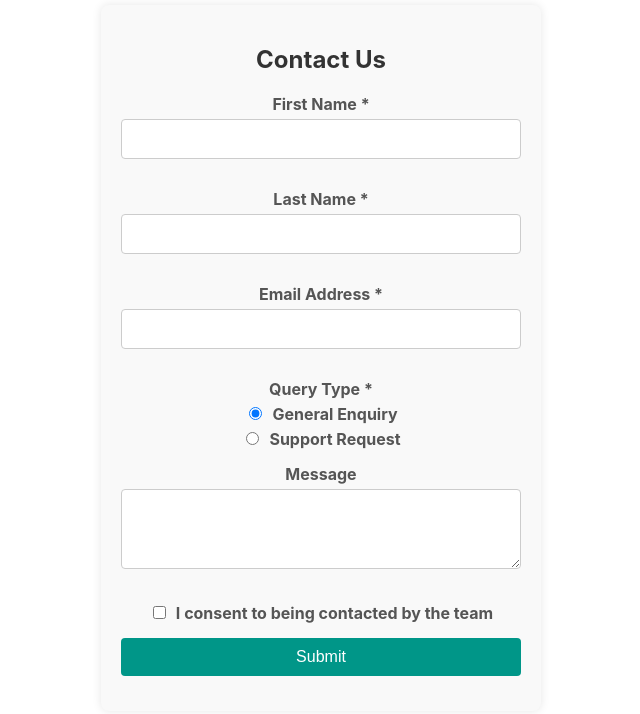
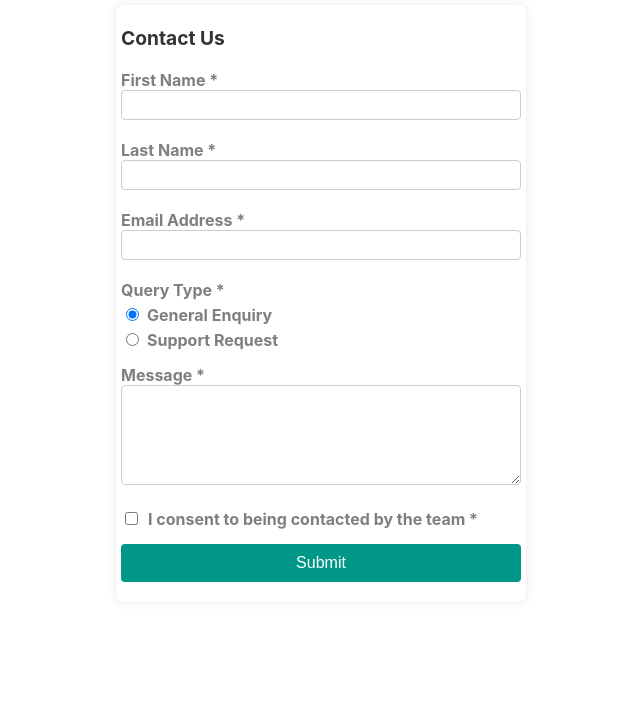
Before and after one commit to Carooh55/contact-formme, a React (Create React App) app: page / in a window 1280 px wide. Shown: the top 714 px of the page, without its empty margins (319-959 px from the left). Built offline with nearby package versions, Linux system fonts and the light colour scheme.

Commit message:
fixed some css

```diff
--- a/src/Contactme.css
+++ b/src/Contactme.css
@@ -1,33 +1,34 @@
 form {
-  background-color: #f9f9f9;
-  padding: 20px;
+  background-color: #ffffff;
+  padding: 5px;
   border-radius: 8px;
   box-shadow: 0 0 10px rgba(0, 0, 0, 0.1);
-  max-width: 400px;
-  margin: 40px auto;
+  max-width: 450px;
+  margin: 50px auto;
 }
 
 h2 {
-  text-align: center;
+  text-align: left;
   margin-bottom: 20px;
-  font-size: 1.5rem;
+  font-size: 1.2rem;
   color: #333;
+  font-weight: bold;
 }
 
 label {
   display: block;
   margin-bottom: 10px;
   font-weight: bold;
-  color: #555;
+  color: #807e7e;
+  text-align: left;
 }
 
 input[type="text"],
 input[type="email"],
 textarea {
   width: 100%;
-  padding: 10px;
-  margin-top: 5px;
-  margin-bottom: 15px;
+  padding: 5px;
+  margin-bottom: 5px;
   border: 1px solid #ccc;
   border-radius: 4px;
   font-size: 1rem;
@@ -36,11 +37,11 @@ textarea {
 
 textarea {
   resize: vertical;
-  height: 80px;
+  height: 100px;
 }
 
 input[type="radio"] {
-  margin-right: 10px;
+  margin-right: 8px;
 }
 
 div {
--- a/src/Contactme.js
+++ b/src/Contactme.js
@@ -1,12 +1,12 @@
 import React, { useState } from "react";
-import "./Contactme.css"; // Ensure this file exists and has relevant styles
+import "./Contactme.css";
 
 const Contactme = () => {
   const [formData, setFormData] = useState({
     firstName: "",
     lastName: "",
     email: "",
-    queryType: "General Enquiry", // Corrected typo here
+    queryType: "General Enquiry",
     message: "",
     consent: false,
   });
@@ -95,7 +95,7 @@ const Contactme = () => {
 
       <div>
         <label>
-          Message
+          Message *
           <textarea
             name="message"
             value={formData.message}
@@ -112,7 +112,7 @@ const Contactme = () => {
             checked={formData.consent}
             onChange={handleChange}
           />
-          I consent to being contacted by the team
+          I consent to being contacted by the team *
         </label>
       </div>
 
```
